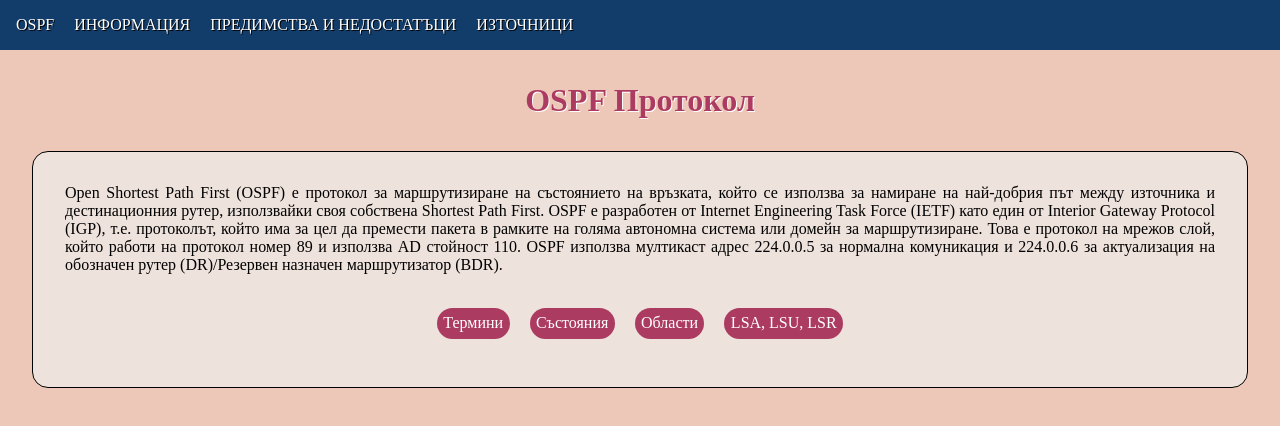
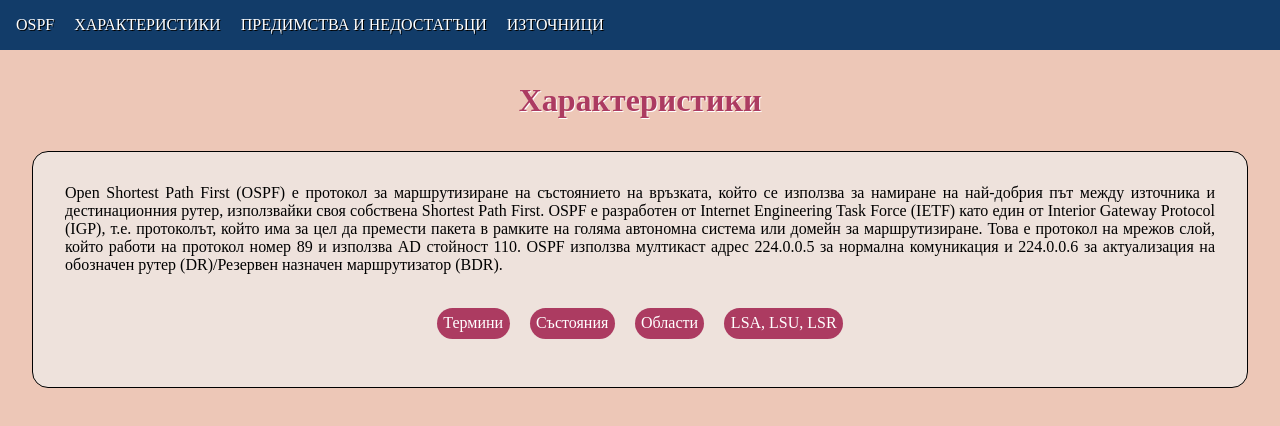
Before and after one commit to NikolayPangev/Computer-Networks, a plain HTML site: page information.html in a window 1280 px wide. Drawn offline with Linux system fonts and the light colour scheme.

Commit message:
made finishing touhces to the project

```diff
--- a/information.html
+++ b/information.html
@@ -4,7 +4,7 @@
 <head>
     <meta charset="UTF-8">
     <meta name="viewport" content="width=device-width, initial-scale=1.0">
-    <title>OSPF Protocol</title>
+    <title>Характеристики</title>
     <link rel="stylesheet" href="styles.css">
 </head>
 
@@ -14,7 +14,7 @@
             <nav class="main-nav">
                 <ul>
                     <li><a href="index.html">OSPF</a></li>
-                    <li><a href="information.html">Информация</a></li>
+                    <li><a href="information.html">Характеристики</a></li>
                     <li><a href="advantages-disadvantages.html">Предимства и недостатъци</a></li>
                     <li><a href="bibliography.html">Източници</a></li>
                 </ul>
@@ -22,7 +22,7 @@
         </div>
 
         <div class="section-content">
-            <h1> OSPF Протокол</h1>
+            <h1> Характеристики</h1>
             <div class="container">
                 <p>Open Shortest Path First (OSPF) е протокол за маршрутизиране на състоянието на връзката, който се
                     използва за намиране на най-добрия път между източника и дестинационния рутер, използвайки своя
```
Also changed, not shown: advantages-disadvantages.html (+1 -1 lines), bibliography.html (+1 -1 lines), index.html (+1 -1 lines), ospf-areas.html (+1 -1 lines), ospf-link-types.html (+1 -1 lines), ospf-lsa-lsu-lsr.html (+1 -1 lines), ospf-message-format.html (+1 -1 lines), ospf-states.html (+1 -1 lines), ospf-terms.html (+1 -1 lines).
